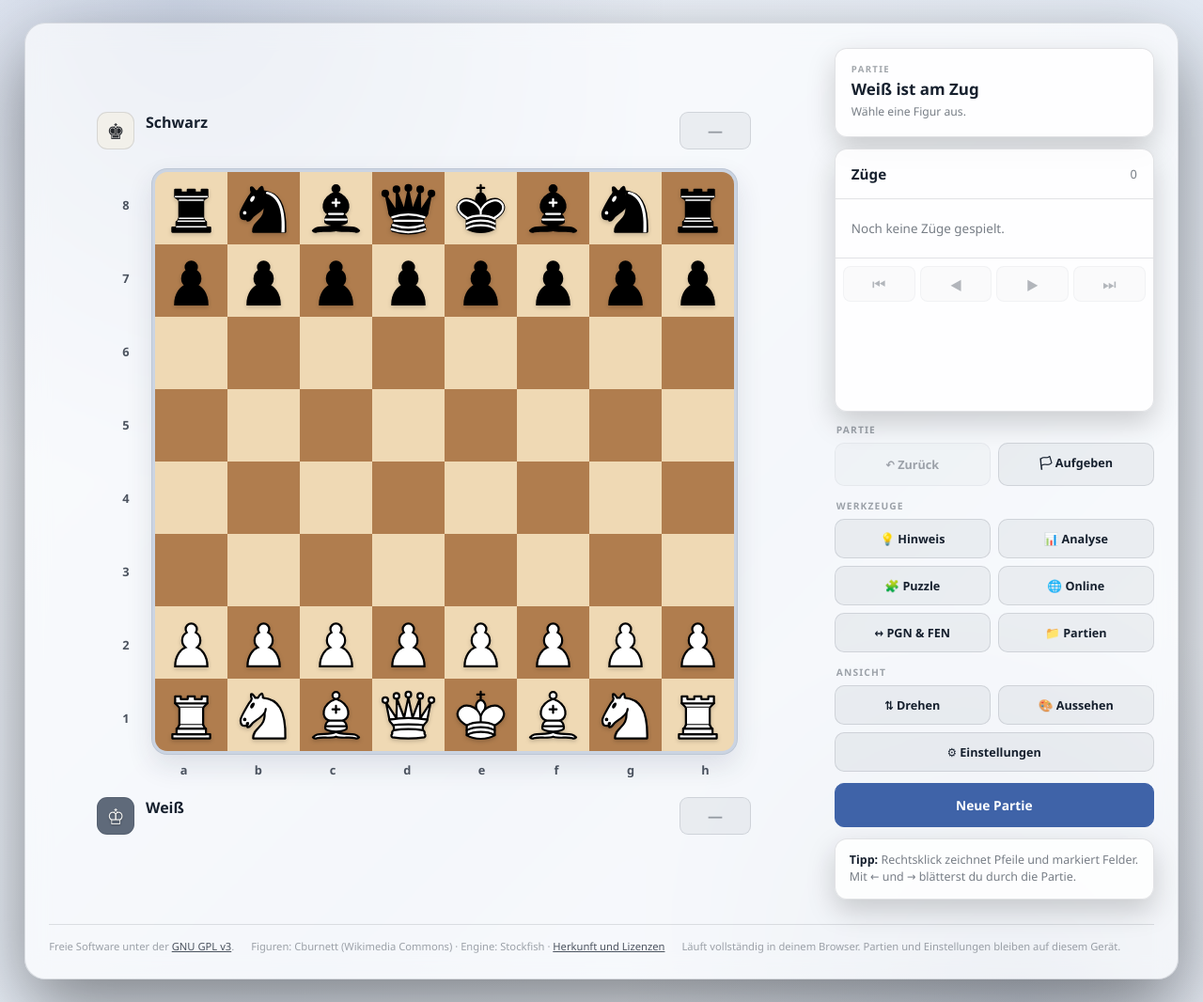
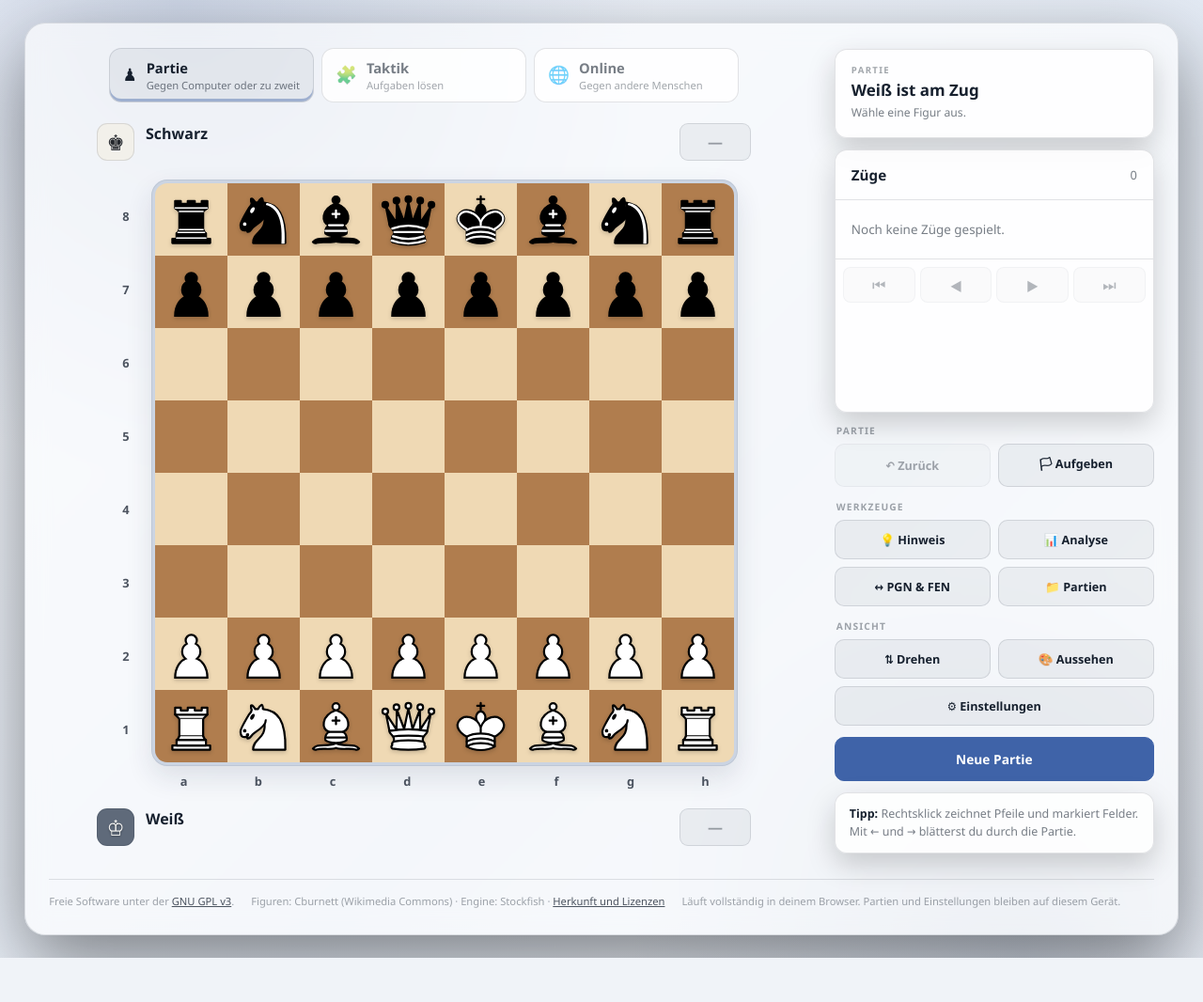
Before and after one commit to Neklas9976/schach, a Flask app: page / in a window 1280 px wide. Shown: the whole page at 94% size. After the commit the page ends 1019 px from the top, so only its background shows below. Run offline with Flask 3, Linux system fonts and the light colour scheme; data that the repository does not hold is empty.

Commit message:
Modusleiste ueber dem Brett, und die Rochade laeuft rund
Partie, Taktik und Online sind keine Werkzeuge, sondern drei verschiedene
Dinge, die man tun kann. Zwischen "Brett drehen" und "Aussehen" verschwanden
sie. Jetzt stehen sie als eigene Leiste ueber dem Brett - dort, wo die
Entscheidung faellt, und man sieht ohne Suchen, worin man gerade steckt. Der
aktive Reiter traegt die Farbe seines Modus.

Die Rochade sah aus wie halbe Bildrate, und zwar aus zwei Gruenden:

1. getBoundingClientRect zwingt den Browser, den Seitenaufbau sofort neu zu
   rechnen. animateMove hat gemessen, eingefuegt, wieder gemessen, wieder
   eingefuegt - bei einem einzelnen Zug faellt das nicht auf, weil es nur
   einmal passiert. Bei der Rochade wurde der Turm vermessen, nachdem der
   Koenig schon im Dokument hing, und genau dort fehlten die ersten Bilder.
   Jetzt wird erst alles gemessen und dann alles gebaut. Dasselbe galt fuer
   den Schatten der geschlagenen Figur, also fuer jeden Schlagzug.

2. Der Turm lief 60 ms nach dem Koenig los. Das war Absicht, las sich aber
   wie ein Ruckler statt wie ein Zug. Eine Rochade ist eine Bewegung, keine
   zwei nacheinander - beide laufen jetzt zusammen los.

Co-Authored-By: Claude Opus 5 <noreply@anthropic.com>

```diff
--- a/index.html
+++ b/index.html
@@ -14,6 +14,21 @@
         <section class="game-card" aria-label="Schachspiel">
             <div class="game-layout">
                 <div class="board-area">
+                    <nav class="mode-bar" aria-label="Was gespielt wird">
+                        <button class="mode-tab" id="mode-game" type="button" data-mode="game">
+                            <span class="mode-tab-icon" aria-hidden="true">♟</span>
+                            <span class="mode-tab-text"><strong>Partie</strong><small>Gegen Computer oder zu zweit</small></span>
+                        </button>
+                        <button class="mode-tab" id="mode-puzzle" type="button" data-mode="puzzle">
+                            <span class="mode-tab-icon" aria-hidden="true">🧩</span>
+                            <span class="mode-tab-text"><strong>Taktik</strong><small>Aufgaben lösen</small></span>
+                        </button>
+                        <button class="mode-tab" id="mode-online" type="button" data-mode="online">
+                            <span class="mode-tab-icon" aria-hidden="true">🌐</span>
+                            <span class="mode-tab-text"><strong>Online</strong><small>Gegen andere Menschen</small></span>
+                        </button>
+                    </nav>
+
                     <div class="player-strip top-player">
                         <div class="player-avatar black-avatar" id="top-avatar">♚</div>
                         <div class="player-identity">
@@ -140,8 +155,6 @@
                             <div class="action-row">
                                 <button class="action-button secondary" id="hint-btn" type="button" title="Besten Zug zeigen (H)">💡 Hinweis</button>
                                 <button class="action-button secondary" id="review-btn" type="button" title="Partie analysieren">📊 Analyse</button>
-                                <button class="action-button secondary" id="puzzle-btn" type="button" title="Taktik-Training (T)">🧩 Puzzle</button>
-                                <button class="action-button secondary" id="online-btn" type="button" title="Online spielen (O)">🌐 Online</button>
                                 <button class="action-button secondary" id="pgn-btn" type="button" title="PGN / FEN (S)">↔ PGN &amp; FEN</button>
                                 <button class="action-button secondary" id="archive-btn" type="button" title="Meine Partien (P)">📁 Partien</button>
                             </div>
--- a/static/app.js
+++ b/static/app.js
@@ -82,7 +82,40 @@
   function applyMode(){
     const mode=currentMode();
     if(document.body.dataset.mode!==mode) document.body.dataset.mode=mode;
-  }
+    for(const tab of document.querySelectorAll('.mode-tab')){
+      const active=tab.dataset.mode===mode;
+      tab.classList.toggle('active',active);
+      tab.setAttribute('aria-current',active?'true':'false');
+    }
+  }
+
+  /**
+   * Der Wechsel ueber die Leiste ueber dem Brett.
+   *
+   * Zurueck zur Partie heisst: das Training beenden oder die Online-Partie
+   * verlassen - und das Zweite ist ein Aufgeben, weil der Gegner sonst vor
+   * einem leeren Brett sitzt. Deshalb wird gefragt.
+   */
+  function switchMode(target){
+    if(target===currentMode()&&target!=='game') return;
+    if(target==='game'){
+      if(onlineMode){
+        if(!onlineMode.finished&&!window.confirm('Die laufende Online-Partie gilt dann als aufgegeben. Wirklich verlassen?')) return;
+        leaveOnline();
+        return;
+      }
+      if(puzzleMode){ exitPuzzle(); return; }
+      newGame();
+      return;
+    }
+    if(target==='puzzle'){ openPuzzleDialog(); return; }
+    if(target==='online'){ openOnlineDialog(); }
+  }
+
+  document.querySelector('.mode-bar')?.addEventListener('click',event=>{
+    const tab=event.target.closest('.mode-tab');
+    if(tab) switchMode(tab.dataset.mode);
+  });
 
   /** Der laufende Trainingszustand, oder null ausserhalb des Trainings. */
   let puzzleMode=null;
@@ -667,24 +700,45 @@
 
     const base=settings.animation || {duration:280,easing:'cubic-bezier(0.4,0,0.2,1)'};
 
-    // The rook follows a beat after the king. Simultaneous reads as a glitch
-    // because the two cross paths; the small stagger makes it legible as one
-    // deliberate manoeuvre.
-    const travellers=[{piece,from:move.from,to:move.to,delay:0,dragged:true}];
+    // Koenig und Turm laufen zusammen los. Ein Versatz war hier einmal
+    // Absicht, las sich aber wie ein Ruckler statt wie ein Zug - eine Rochade
+    // ist eine Bewegung, keine zwei nacheinander.
+    const travellers=[{piece,from:move.from,to:move.to,dragged:true}];
     if(move.isCastle && move.rookFrom && move.rookTo){
       const rook=ChessEngine.colorOf(piece)==='white'?'R':'r';
-      travellers.push({piece:rook,from:move.rookFrom,to:move.rookTo,delay:60,dragged:false});
-    }
+      travellers.push({piece:rook,from:move.rookFrom,to:move.rookTo,dragged:false});
+    }
+
+    /* Erst alles messen, dann alles bauen.
+     *
+     * getBoundingClientRect zwingt den Browser, den Seitenaufbau sofort neu zu
+     * rechnen - und zwar alles, was seither veraendert wurde. Wer misst,
+     * einfuegt, wieder misst und wieder einfuegt, loest das bei jedem Durchgang
+     * aus. Bei einem einzelnen Zug faellt das nicht auf, weil es nur einmal
+     * passiert. Bei der Rochade wurde der Turm vermessen, nachdem der Koenig
+     * schon im Dokument hing - genau dort fehlten die ersten Bilder, und genau
+     * deshalb sah nur die Rochade nach halber Bildrate aus. */
+    const legs=[];
+    for(const leg of travellers){
+      const from=boardSquareCenter(leg.from[0],leg.from[1]);
+      const to=boardSquareCenter(leg.to[0],leg.to[1]);
+      if(from&&to) legs.push({...leg,from,to});
+    }
+
+    // Das Feld der geschlagenen Figur gehoert in dieselbe Lesephase - sonst
+    // loest der Schatten denselben Zwischen-Umbruch aus wie zuvor der Turm,
+    // nur eben bei jedem Schlagzug.
+    const capturedPiece=move.captured;
+    const capturedSpot=capturedPiece
+      ? boardSquareCenter(...(move.isEnPassant?[move.from[0],move.to[1]]:[move.to[0],move.to[1]]))
+      : null;
 
     const animators=[];
     const animations=[];
     let longest=0;
 
-    for(const leg of travellers){
-      const from=boardSquareCenter(leg.from[0],leg.from[1]);
-      const to=boardSquareCenter(leg.to[0],leg.to[1]);
-      if(!from||!to) continue;
-
+    for(const leg of legs){
+      const {from,to}=leg;
       const size=Math.min(from.width,to.width)*pieceScale(leg.piece);
       // A drag already carried the piece to where the pointer let go; starting
       // from the square centre instead would snap it backwards first.
@@ -712,11 +766,11 @@
       const animator=makeAnimator(leg.piece,size,settings.pieceAnimation);
       animator.style.transform=startTransform;
       animators.push(animator);
-      longest=Math.max(longest,duration+leg.delay);
+      longest=Math.max(longest,duration);
 
       try{
         animations.push(animator.animate(keyframes,{
-          duration, delay:leg.delay, easing:base.easing, fill:'both'
+          duration, easing:base.easing, fill:'both'
         }));
       }catch{
         animator.style.transform=endTransform;
@@ -726,14 +780,10 @@
     // The piece being taken. It is already gone from the board by now, so this
     // is a copy that shrinks away on the square it stood on - without it a
     // capture is the one move where something simply blinks out of existence.
-    const captured=move.captured;
-    if(captured){
-      const square=move.isEnPassant?[move.from[0],move.to[1]]:[move.to[0],move.to[1]];
-      const spot=boardSquareCenter(square[0],square[1]);
-      if(spot){
-        const size=spot.width*pieceScale(captured);
-        const ghost=makeAnimator(captured,size,'captured');
-        const at=`translate3d(${spot.x-size/2}px,${spot.y-size/2}px,0)`;
+    if(capturedPiece&&capturedSpot){
+      const size=capturedSpot.width*pieceScale(capturedPiece);
+      const ghost=makeAnimator(capturedPiece,size,'captured');
+      const at=`translate3d(${capturedSpot.x-size/2}px,${capturedSpot.y-size/2}px,0)`;
       ghost.style.transform=at;
       animators.push(ghost);
       try{
@@ -741,7 +791,6 @@
           [{transform:`${at} scale(1)`,opacity:1},{transform:`${at} scale(.55)`,opacity:0}],
           {duration:Math.max(140,base.duration*0.8),easing:'cubic-bezier(.4,0,.6,1)',fill:'both'}));
       }catch{ ghost.remove(); }
-      }
     }
 
     if(!animators.length){ done(); return; }
@@ -848,8 +897,7 @@
     // Hard safety net: a visual animation can never lock gameplay forever,
     // even if a browser refuses to fire an animation completion callback. The
     // castling rook starts a beat late, so the net has to outlast that too.
-    const stagger=move.isCastle?60:0;
-    const duration=Math.max(120,(settings.animation?.duration||280)+stagger+180);
+    const duration=Math.max(120,(settings.animation?.duration||280)+180);
     window.setTimeout(finish,duration);
     window.setTimeout(afterMoveSettled,duration+20);
   }
--- a/static/style.css
+++ b/static/style.css
@@ -1515,7 +1515,6 @@ body[data-mode="puzzle"] .review-card,
 body[data-mode="puzzle"] #group-partie,
 body[data-mode="puzzle"] #hint-btn,
 body[data-mode="puzzle"] #review-btn,
-body[data-mode="puzzle"] #puzzle-btn,
 body[data-mode="puzzle"] #new-game-btn { display: none; }
 
 /* --- Online ------------------------------------------------------------- */
@@ -1525,7 +1524,6 @@ body[data-mode="online"] .review-card,
 body[data-mode="online"] #group-partie,
 body[data-mode="online"] #hint-btn,
 body[data-mode="online"] #review-btn,
-body[data-mode="online"] #online-btn,
 body[data-mode="online"] #new-game-btn { display: none; }
 
 /* --- Partie ------------------------------------------------------------- */
@@ -1539,3 +1537,67 @@ body[data-mode="online"] .help-text { display: none; }
 .mode-help { display: none; }
 body[data-mode="puzzle"] .mode-help.for-puzzle,
 body[data-mode="online"] .mode-help.for-online { display: block; }
+
+/* ===================================================================== *
+ * Die Modusleiste ueber dem Brett
+ * ===================================================================== *
+ *
+ * Partie, Taktik und Online sind keine Werkzeuge, sondern drei verschiedene
+ * Dinge, die man tun kann - zwischen Knoepfen wie "Brett drehen" verschwanden
+ * sie. Ueber dem Brett stehen sie da, wo die Entscheidung faellt, und man
+ * sieht ohne Suchen, worin man gerade steckt.
+ */
+
+.mode-bar {
+    display: grid;
+    grid-template-columns: repeat(3, 1fr);
+    gap: 8px;
+    margin-bottom: 12px;
+}
+
+.mode-tab {
+    font: inherit;
+    display: flex;
+    align-items: center;
+    gap: 10px;
+    padding: 10px 14px;
+    border-radius: var(--radius);
+    background: var(--panel);
+    border: 1px solid var(--line);
+    /* Der farbige Streifen unten zeigt den aktiven Modus an. Er ist immer da,
+       nur durchsichtig - sonst wuerde die Leiste beim Wechsel springen. */
+    box-shadow: inset 0 -3px 0 transparent;
+    color: var(--ink-3);
+    cursor: pointer;
+    text-align: left;
+    transition: background .15s ease, color .15s ease, box-shadow .15s ease;
+}
+
+.mode-tab:hover { background: var(--layer-2); color: var(--ink-2); }
+.mode-tab:focus-visible { outline: 2px solid var(--accent-line); outline-offset: 2px; }
+
+.mode-tab-icon { font-size: 1.15rem; line-height: 1; flex: none; }
+.mode-tab-text { display: grid; gap: 1px; min-width: 0; }
+.mode-tab-text strong { font-size: .92rem; font-weight: 800; color: inherit; }
+.mode-tab-text small {
+    font-size: .7rem;
+    color: var(--ink-4);
+    overflow: hidden;
+    text-overflow: ellipsis;
+    white-space: nowrap;
+}
+
+.mode-tab.active {
+    color: var(--ink);
+    background: var(--layer-2);
+    box-shadow: inset 0 -3px 0 var(--mode-accent);
+}
+.mode-tab.active .mode-tab-text small { color: var(--ink-3); }
+
+/* Auf schmalen Schirmen tragen die Beschriftungen nicht mehr - das Symbol
+   und das eine Wort reichen. */
+@media (max-width: 760px) {
+    .mode-bar { gap: 6px; }
+    .mode-tab { padding: 9px 10px; justify-content: center; }
+    .mode-tab-text small { display: none; }
+}
```
Also changed, not shown: tests/server.test.mjs (+22 -0 lines), tests/ui-interaction-regression.test.mjs (+29 -3 lines). Lines whose indentation alone changed are shown as unchanged.
